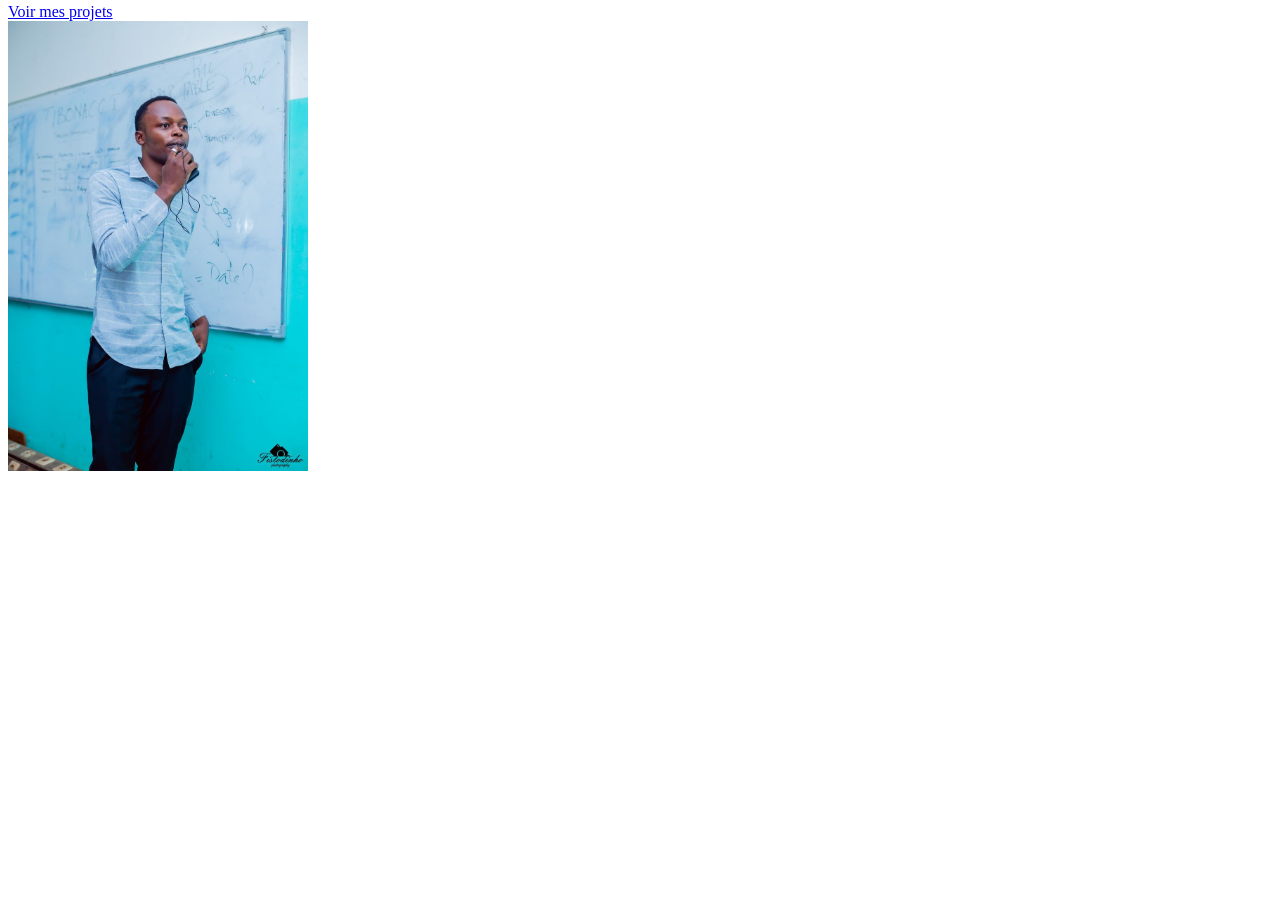
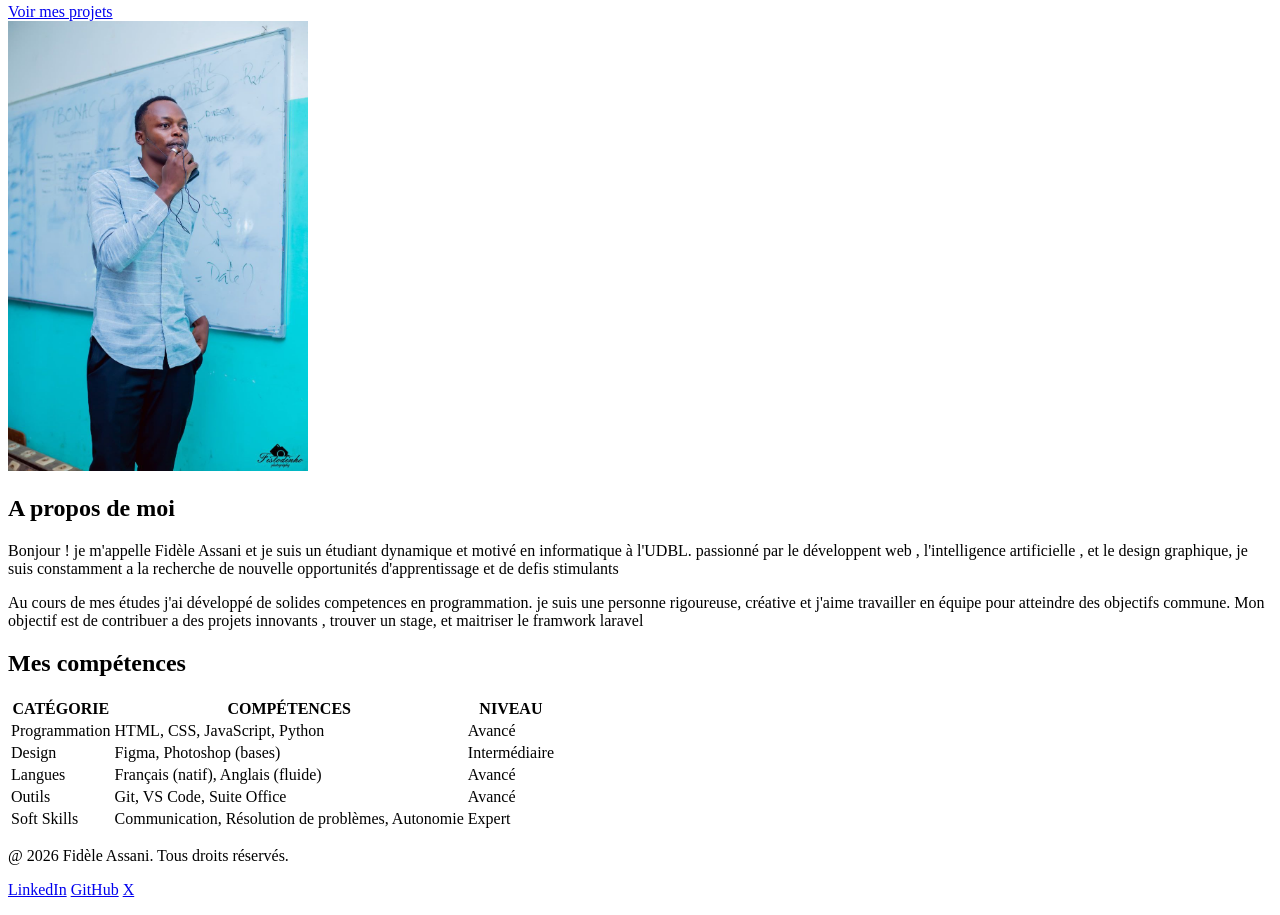
Before and after one commit to fidelefdk001/Mon-portfolio-2026, a plain HTML site: page index.html in a window 1280 px wide. Shown: the part 231-1146 px from the top of the page. Before the commit the page ends 800 px from the top, so only its background shows below. Drawn offline with Linux system fonts and the light colour scheme.

Commit message:
TP DU 13/03/2026 creation. de Table et de footer

```diff
--- a/index.html
+++ b/index.html
@@ -37,9 +37,66 @@
                 <img src="img/photodeprofil.jpg" alt="Photo de profil"  width="300">
             </div>
 
+            <div>
+                <h2> A propos de moi </h2>
+                <p> Bonjour ! je m'appelle Fidèle Assani et je suis un étudiant dynamique et motivé en informatique à l'UDBL. passionné par le développent web , l'intelligence artificielle , et le design graphique, je suis constamment a la recherche de nouvelle opportunités d'apprentissage et de defis stimulants   </p>
+                <p>Au cours de mes études j'ai développé de solides competences en programmation. je suis une personne rigoureuse, créative et j'aime travailler en équipe pour atteindre des objectifs commune. Mon objectif est de contribuer a des projets innovants , trouver un stage, et maitriser le framwork laravel</p>
+
+            </div>
+
+            <div>
+                <h2>Mes compétences</h2>
+                <table>
+
+                    <thead>
+                        <tr>
+                            <th>CATÉGORIE</th>
+                            <th>COMPÉTENCES</th>
+                            <th>NIVEAU</th>
+                        </tr>
+                    </thead>
+
+                    <tbody>
+                        <tr>
+                            <td>Programmation</td>
+                            <td>HTML, CSS, JavaScript, Python</td>
+                            <td>Avancé</td>
+                        </tr>
+                        <tr>
+                            <td>Design</td>
+                            <td>Figma, Photoshop (bases)</td>
+                            <td>Intermédiaire</td>
+                        </tr>
+                        <tr>
+                            <td>Langues</td>
+                            <td>Français (natif), Anglais (fluide)</td>
+                            <td>Avancé</td>
+                        </tr>
+                        <tr>
+                            <td>Outils</td>
+                            <td>Git, VS Code, Suite Office</td>
+                            <td>Avancé</td>
+                        </tr>
+                        <tr>
+                            <td>Soft Skills</td>
+                            <td>Communication, Résolution de problèmes, Autonomie</td>
+                            <td>Expert</td>
+                        </tr>
+                    </tbody>
+
+                </table>
+            </div>
+
         </section>
     </main>
-    <footer></footer>
 
+   <footer>
+        <p>@ 2026 Fidèle Assani. Tous droits réservés.</p>
+        <p>
+            <a href="#">LinkedIn</a>
+            <a href="#">GitHub</a>
+            <a href="#">X</a>
+        </p>
+    </footer>
 </body>
 </html>
```
